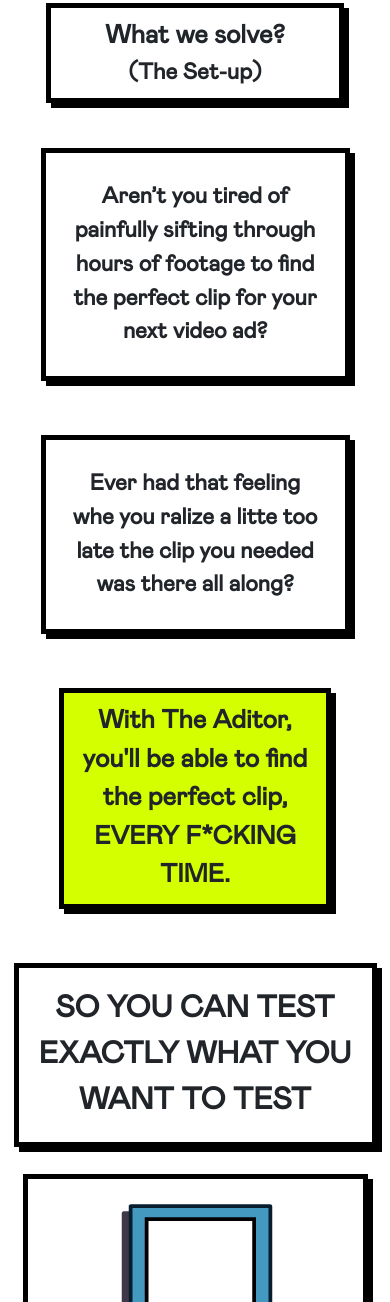
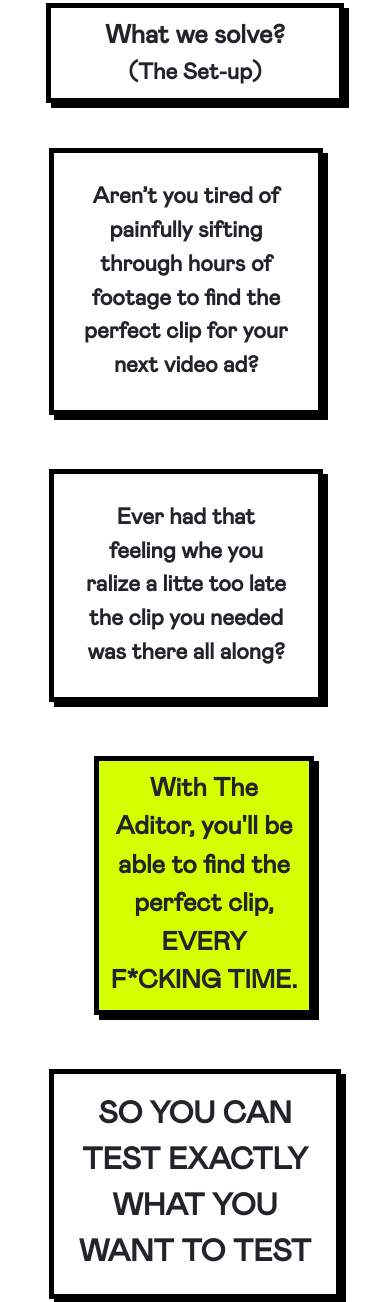
Before and after one commit to Ariel-Eitner/Aditor, a plain HTML site: page index.html in a window 390 px wide. Shown: the part 909-2211 px from the top of the page. Drawn offline with nearby package versions, Linux system fonts and the light colour scheme; files whose address does not match are found by name.

Commit message:
responsive

```diff
--- a/index.html
+++ b/index.html
@@ -77,11 +77,9 @@
                 </div>
             </div>
         </div>
-
-
     </div>
 
-    <div class="container-fluid">
+    <div class="">
         <img class="position-absolute w-100 d-none d-lg-block " src="/img/fondo-1.png" alt="">
         <div class="d-flex justify-content-center pt-lg-5 ">
             <div class="etiqueta d-flex flex-column align-items-center bg-white px-5 py-2 mt-5 mb-3 my-lg-5" data-aos="fade-down" data-aos-duration="1200" >
@@ -93,21 +91,21 @@
                 </p>
             </div>
         </div>
-        <div class=" d-flex flex-column flex-lg-row align-items-center align-items-lg-stretch ">
-            <div class="d-flex flex-column w-100 w-lg-50 ">
-                <div class="etiqueta bg-white m-4 p-4" data-aos="fade-down-right" data-aos-duration="1200">
-                    <p class="fs-5 text-center fw-bold m-0">
+        <div class=" d-flex flex-column flex-lg-row align-items-center align-items-lg-stretch w-75 mx-auto">
+            <div class="d-flex flex-column w-100">
+                <div class="etiqueta bg-white me-3 my-4 p-4" data-aos="fade-down-right" data-aos-duration="1200">
+                    <p class="fs-5 text-center fw-bold m-0 text-break">
                         Aren’t you tired of painfully sifting through hours of footage to find the perfect clip for your next video ad?
                     </p>
                 </div>
-                <div class="etiqueta bg-white m-4 p-4" data-aos="fade-up-right" data-aos-duration="1200">
+                <div class="etiqueta bg-white me-3 my-4 p-4" data-aos="fade-up-right" data-aos-duration="1200">
                     <p class="fs-5 text-center fw-bold m-0">
                         Ever had that feeling whe you ralize a litte too late the clip you needed was there all along?
                     </p>
                 </div>
             </div>
 
-            <div class="etiqueta amarillo d-lg-flex align-items-center justify-content-center px-lg-5 p-2 m-4 w-75 w-lg-50" data-aos="fade-left" data-aos-duration="1200">
+            <div class="etiqueta amarillo d-lg-flex align-items-center justify-content-center px-lg-5 p-2 ms-3 my-4 w-75 w-lg-50" data-aos="fade-left" data-aos-duration="1200">
                 <div class="text-center fs-3 ">
                     <p class="fs-3 m-0 fw-bolder">
                         With The Aditor, you'll be able to
@@ -119,13 +117,13 @@
             </div>
         </div>
 
-        <div class="etiqueta bg-white position-relative m-0 px-2 mx-lg-4 my-4 py-3" data-aos="fade-up" data-aos-duration="1200">
+        <div class="etiqueta bg-white position-relative m-0 px-2 my-4 py-3 w-75 mx-auto" data-aos="fade-up" data-aos-duration="1200">
             <p class="fs-1 text-uppercase fw-bold text-center m-0 " >
                 so you can test exactly what you want to test
             </p>
         </div>
 
-        <div class="d-flex justify-content-center align-items-center m-2 m-lg-5">
+        <div class="d-flex justify-content-center align-items-center w-75 mx-auto">
             <div class="etiqueta d-flex flex-column flex-lg-row align-items-center bg-white py-2 py-lg-5 px-3 mx-0 " data-aos="flip-left" data-aos-duration="1200">
                 <img class="px-lg-5 mb-3 mb-lg-0" src="/img/compu.png" alt="">
                 <div class="me-lg-5 ">
@@ -158,7 +156,7 @@
         </div>
 
         <div class="d-flex justify-content-center mt-5 my-lg-5">
-            <div class="mx-2 mx-lg-5" data-aos="flip-down" data-aos-duration="1200">
+            <div class="w-75 mx-auto" data-aos="flip-down" data-aos-duration="1200">
                 <p class="text-center fs-4">
                     <span class="fs-4 text-decoration-line-through">
                         Easy: unpaid interns do all the work.
@@ -175,7 +173,7 @@
         <div class=" d-flex justify-content-center flex-column">
             <img class="position-relative combo w-75 " src="/img/combo.png" alt="" data-aos="fade-up" data-aos-duration="1200">
             <div class="d-flex justify-content-center align-items-center ">
-                <div class="etiqueta amarillo p-2 p-lg-5 mt-5 mb-lg-5 mx-2 mx-lg-5" data-aos="zoom-in" data-aos-duration="1200">
+                <div class="etiqueta amarillo p-2 p-lg-5 mt-5 mb-lg-5 w-75 mx-auto" data-aos="zoom-in" data-aos-duration="1200">
                     <p class="text-center fs-3 m-0 ">
                         And the best part?
                         <span class=" fs-3 fw-bold">
--- a/style.css
+++ b/style.css
@@ -27,6 +27,7 @@
     box-sizing: border-box;
     font-family: 'Mabry-pro', sans-serif;
     font-size: 18px;
+    /* border: 1px solid red  */
 }
 html{
     overflow-x: hidden;
```
